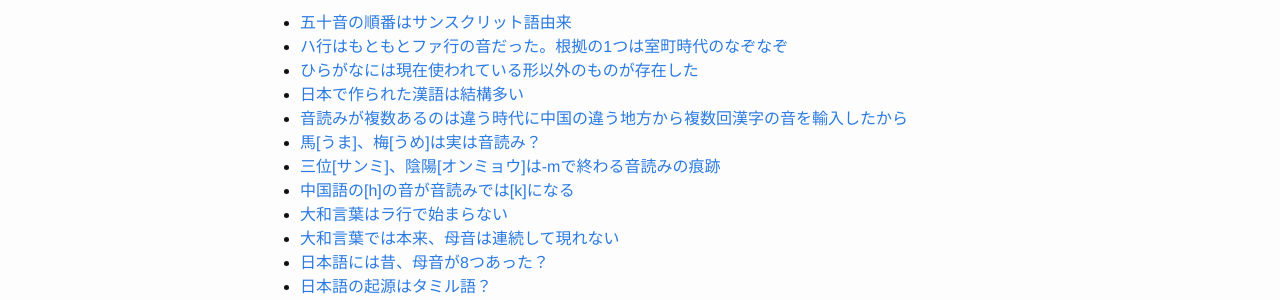
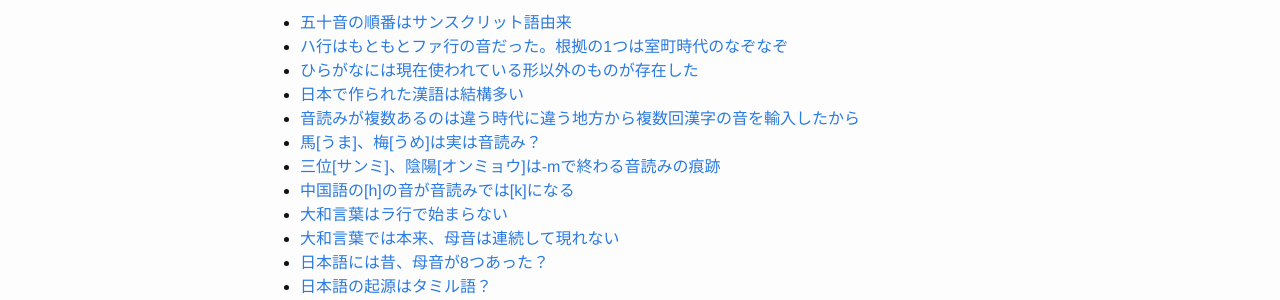
Before and after one commit to gimite/gimite.github.io, a Jekyll site: the page built from kanji-fun-facts.md, in a window 1280 px wide and 900 px high. Shown: the part 132-432 px from the top of the window. Built offline with Jekyll 4.4.1, drawn with Linux system fonts in a browser that asks for light colours; our own code applies the rules of GitHub Pages for plain Markdown files; some of the changed text lies outside the part shown.

Commit message:
Update kanji-fun-facts.md

```diff
--- a/kanji-fun-facts.md
+++ b/kanji-fun-facts.md
@@ -63,7 +63,7 @@ layout: page
 
 * [和製漢語 - Wikipedia](https://ja.wikipedia.org/wiki/%E5%92%8C%E8%A3%BD%E6%BC%A2%E8%AA%9E)
 
-## 音読みが複数あるのは違う時代に中国の違う地方から複数回漢字の音を輸入したから
+## 音読みが複数あるのは違う時代に違う地方から複数回漢字の音を輸入したから
 
 中国語では多くの場合、1つの漢字には1つの読みしかありません。日本語の音読みは中国の読みを輸入したもののはずなのに、1つの漢字に音読みが複数あることが多いです (銀行[ギンコウ]、修行[シュギョウ]、行灯[アンドン]など)。これはなぜかというと、日本が中国から漢字の読みを、違う時代に違う地方から複数回輸入したからだそうです。これらを区別して呉音、漢音、唐音と呼びます。時代の違いや方言の差異で、同じ中国語でも読みが変わってしまったんですね。
 
```
